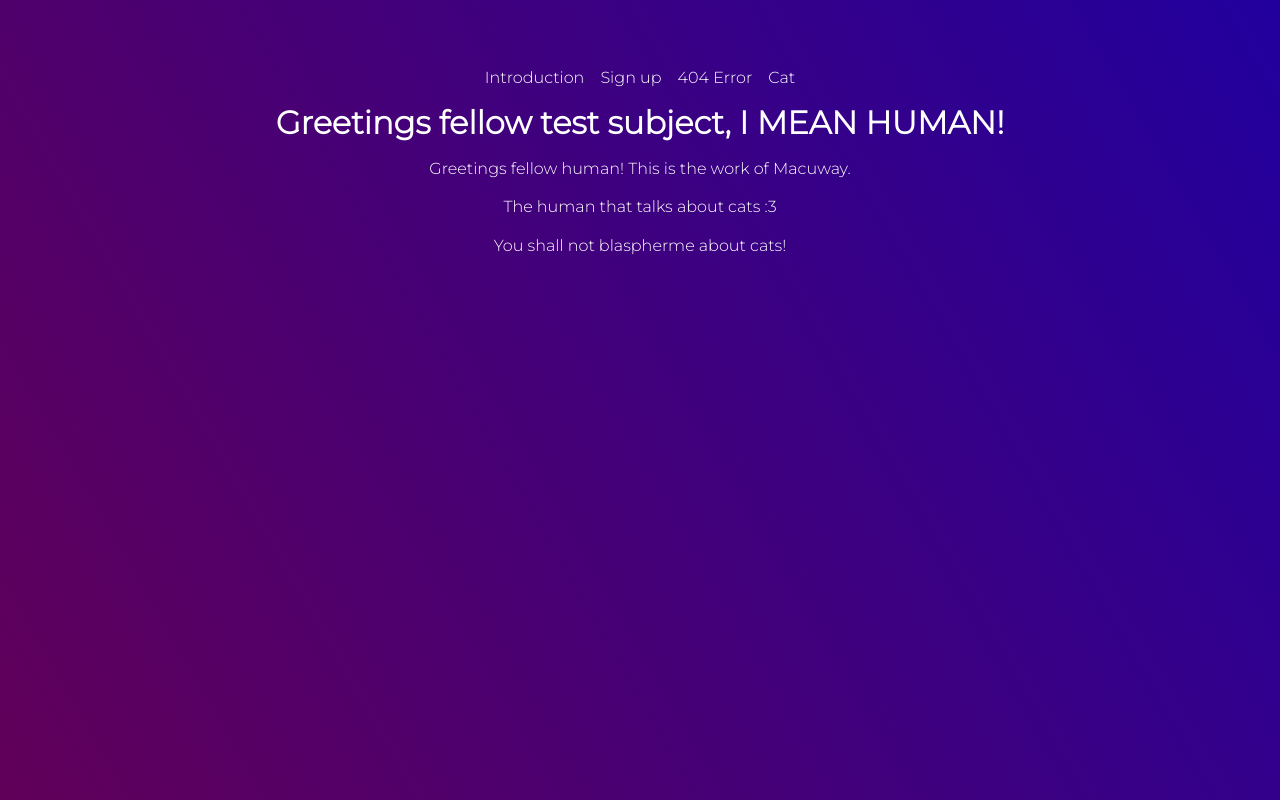
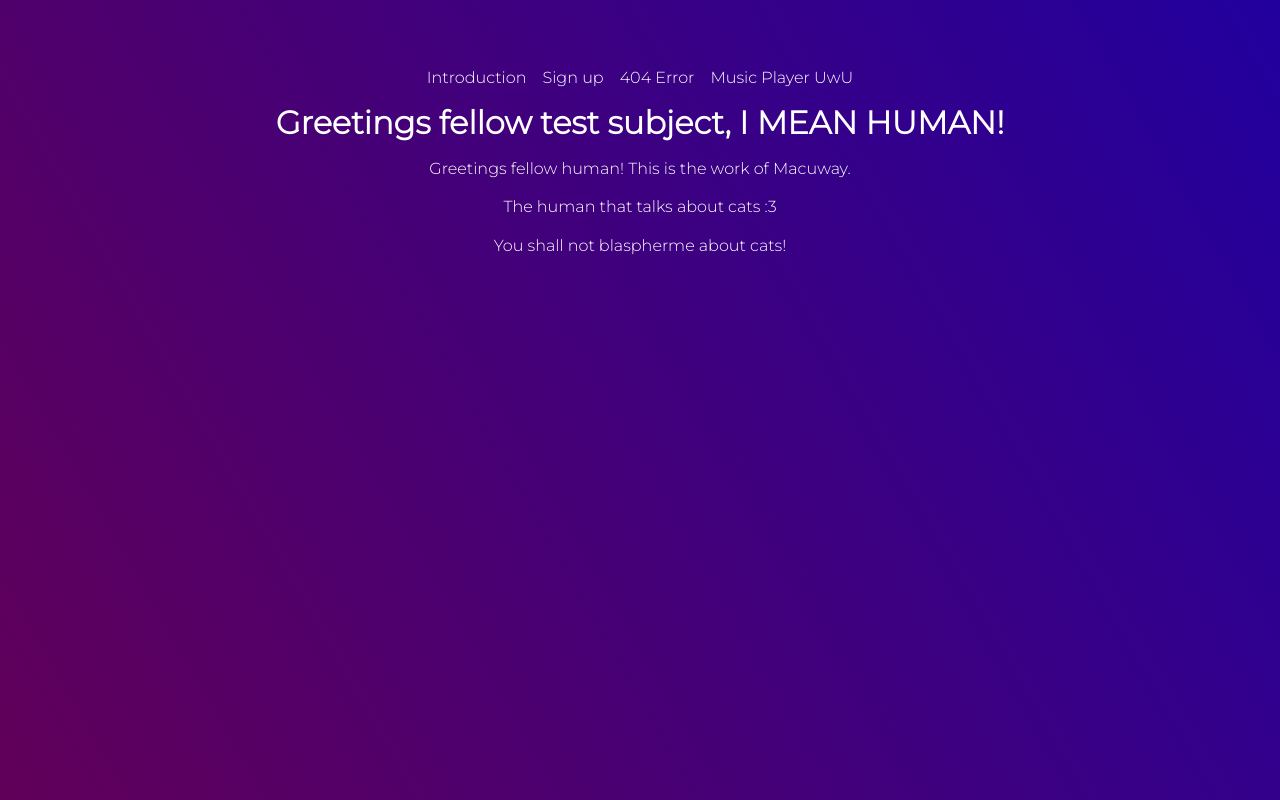
Before and after one commit to kuressaareametikool/100days_tak20, a Vue app: page / in a window 1280 px wide. Built offline with nearby package versions, Linux system fonts and the light colour scheme.

Commit message:
Renamed Cat to Music Player UwU

```diff
--- a/src/App.vue
+++ b/src/App.vue
@@ -3,7 +3,7 @@
     <router-link to="/">Introduction</router-link>
     <router-link to="/UI001">Sign up</router-link>
     <router-link to="/UI002">404 Error</router-link>
-    <router-link to="/UI003">Cat</router-link>
+    <router-link to="/UI003">Music Player UwU</router-link>
   </nav>
   <router-view />
 </template>
```
